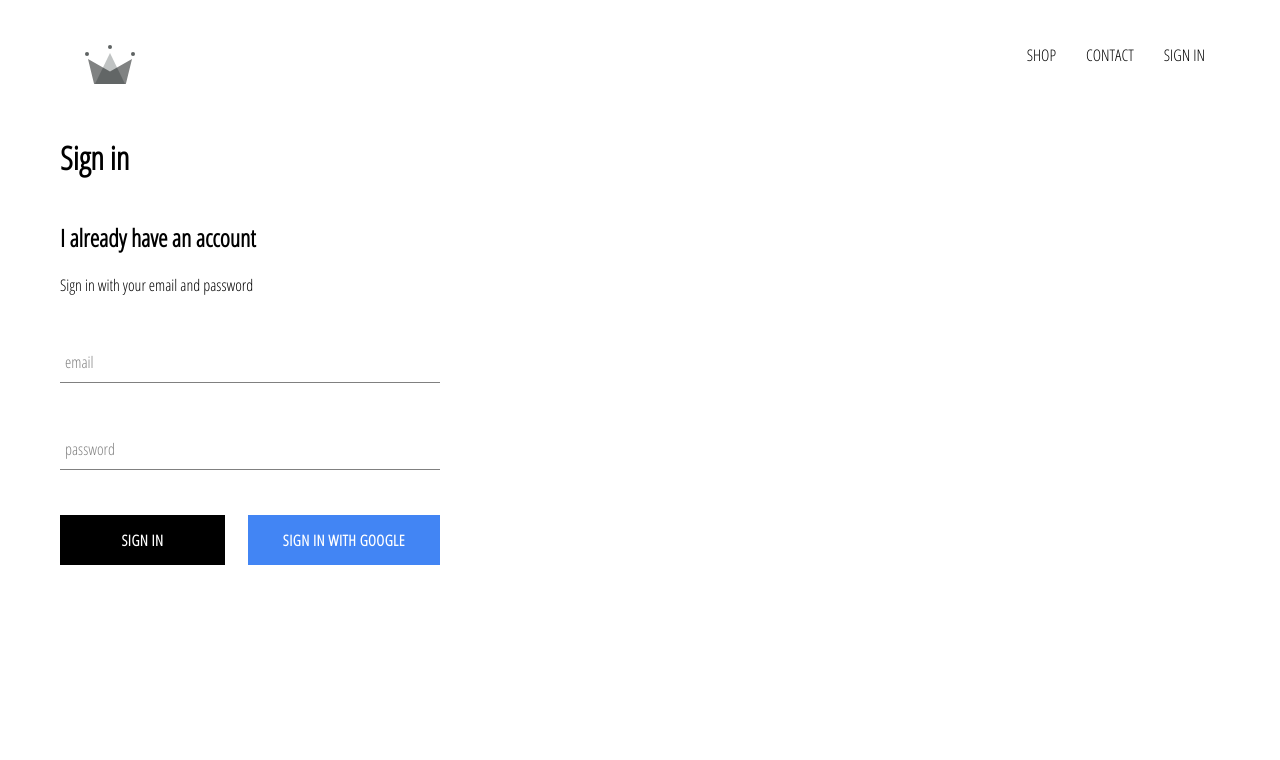
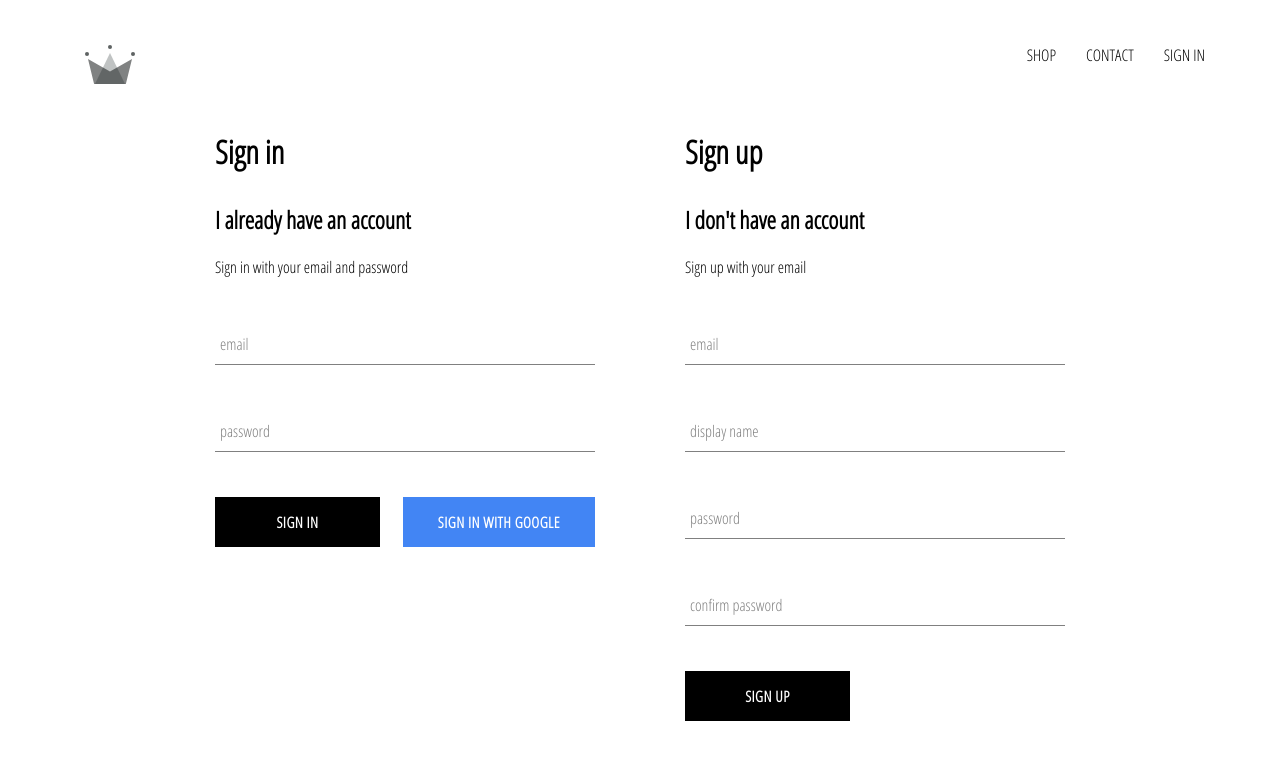
Before and after one commit to mrkov/E-commerce-Project, a React (Create React App) app: page /signIn in a window 1280 px wide. Shown: the top 760 px of the page. Built offline with nearby package versions, Linux system fonts and the light colour scheme; no server answers.

Commit message:
sign in and sign up functionalities FINISHED

```diff
--- a/src/App.js
+++ b/src/App.js
@@ -5,8 +5,7 @@
 import ShopPage from './pages/shop-page/ShopPage';
 import Header from './components/header/Header';
 import SignInAndSignUpPage from './pages/sign-in-and-sign-up-page/SignInAndSignUpPage';
-import {auth} from './firebase/firebase.utils'
-import CustomButton from './components/custom-button/CustomButton';
+import { auth, createUserProfileDocument } from './firebase/firebase.utils'
 
 
 export default class App extends Component {
@@ -21,10 +20,26 @@
   unsubscribeFromAuth = null;
 
   componentDidMount(){
-    this.unsubscribeFromAuth = auth.onAuthStateChanged(user => {
-      this.setState({ currentUser: user});
+    this.unsubscribeFromAuth = auth.onAuthStateChanged(async userAuth => {
+      if(userAuth) {
+        const userRef = await createUserProfileDocument(userAuth);
 
-      console.log(user)
+        userRef.onSnapshot(snapShot => {
+          this.setState({
+            currentUser: {
+              id: snapShot.id,
+              ...snapShot.data()
+            }
+          })
+        })
+      }else {
+        //this means user is null - same as: currentUser: null
+        this.setState({currentUser: userAuth})
+      }
+
+
+
+
     })
 
   }
--- a/src/components/sign-in/SignIn.js
+++ b/src/components/sign-in/SignIn.js
@@ -4,7 +4,7 @@
 import './sign-in.styles.scss'
 import CustomButton from '../custom-button/CustomButton';
 
-import { signInWtihGoogle } from '../../firebase/firebase.utils'
+import { auth, signInWtihGoogle } from '../../firebase/firebase.utils'
 
 export default class SignIn extends Component {
     constructor(props) {
@@ -16,9 +16,17 @@
         }
     }
 
-    handleSubmit = event => {
+    handleSubmit = async event => {
         event.preventDefault();
 
+        const {email, password } = this.state;
+
+        try {
+            await auth.signInWithEmailAndPassword(email, password)
+
+        }catch(error){
+            console.log('error signing in: ', error)
+        }
         this.setState({email: '', password: ''} )
     }
 
@@ -39,7 +47,7 @@
     render() {
         return (
             <div className='sign-in'>
-                <h1>Sign in</h1>
+                <h1 className='title'>Sign in</h1>
                 <h2>I already have an account</h2>
                 <span>Sign in with your email and password</span>
 
--- /dev/null
+++ b/src/components/sign-up/SignUp.js
@@ -0,0 +1,110 @@
+import React, { Component } from 'react'
+import FormInput from '../form-input/FormInput'
+import CustomButton from '../custom-button/CustomButton'
+
+import { auth, createUserProfileDocument } from '../../firebase/firebase.utils'
+
+import './sign-up.styles.scss'
+
+export default class SignUp extends Component {
+    constructor(props) {
+        super(props)
+
+        this.state = {
+            displayName: '',
+            email: '',
+            password: '',
+            confirmPassword: ''
+        }
+    }
+
+    handleSubmit = async (event) => {
+        event.preventDefault();
+
+        const {displayName, email, password, confirmPassword } = this.state;
+
+        if(password !== confirmPassword){
+            alert("passwords don't match")
+            return;
+        }
+
+        try {
+            const { user } = await auth.createUserWithEmailAndPassword(
+                email,
+                password
+            );
+
+            await createUserProfileDocument(user, { displayName });
+            this.setState({
+                displayName: '',
+                email: '',
+                password: '',
+                confirmPassword: ''
+            })
+        } catch (error) {
+            console.log('error creating user ',error)
+        }
+    }
+
+    handleChange = event => {
+        const { name, value } = event.target;
+
+        this.setState({[name]: value});
+
+    }
+
+    render() {
+
+        const {displayName, email, password, confirmPassword } = this.state;
+
+        return (
+            <div className='sign-up'>
+                <h1 className='title'>Sign up</h1>
+                <h2>I don't have an account</h2>
+                <span>Sign up with your email</span>
+
+                <form className='sign-up-form' onSubmit={this.handleSubmit}>
+                    <FormInput
+                        name='email'
+                        type='email'
+                        value={email}
+                        handleChange={this.handleChange}
+                        required={true}
+                        label='email'
+                    />
+
+                    <FormInput
+                        name='displayName'
+                        type='text'
+                        value={displayName}
+                        handleChange={this.handleChange}
+                        required={true}
+                        label='display name'
+                    />
+
+
+                    <FormInput
+                        name='password'
+                        type='password'
+                        value={password}
+                        handleChange={this.handleChange}
+                        required={true}
+                        label='password'
+                    />
+
+                    <FormInput
+                        name='confirmPassword'
+                        type='password'
+                        value={confirmPassword}
+                        handleChange={this.handleChange}
+                        required={true}
+                        label='confirm password'
+                    />
+                    <CustomButton type='submit'> Sign up </CustomButton>
+                </form>
+
+
+            </div>
+        )
+    }
+}
--- /dev/null
+++ b/src/components/sign-up/sign-up.styles.scss
@@ -0,0 +1,9 @@
+.sign-up {
+  display: flex;
+  flex-direction: column;
+  width: 380px;
+
+  .title {
+    margin: 10px 0;
+  }
+}
--- a/src/firebase/firebase.utils.js
+++ b/src/firebase/firebase.utils.js
@@ -14,6 +14,32 @@
     measurementId: "G-8GYJ8QPE07"
   }
 
+  export const createUserProfileDocument = async (userAuth, additionalData) => {
+      if(!userAuth) return;
+
+      const userRef = firestore.doc(`users/${userAuth.uid}`);
+      const snapShot = await userRef.get();
+
+      if(!snapShot.exists) {
+          const { displayName, email } = userAuth;
+          const createdAt = new Date();
+
+          try {
+            await userRef.set({
+                displayName,
+                email,
+                createdAt,
+                ...additionalData
+            })
+          } catch (error) {
+              console.log('error creating user', error)
+          }
+      }
+
+      return userRef;
+
+  }
+
   firebase.initializeApp(config);
 
   export const auth = firebase.auth();
--- a/src/pages/sign-in-and-sign-up-page/SignInAndSignUpPage.js
+++ b/src/pages/sign-in-and-sign-up-page/SignInAndSignUpPage.js
@@ -2,11 +2,15 @@
 
 
 import SignIn from '../../components/sign-in/SignIn'
+import SignUp from '../../components/sign-up/SignUp'
+
+import './sign-up-and-sign-in.styles.scss'
 
 export default function SignInAndSignUpPage() {
     return (
-        <div>
+        <div className='sign-up-and-sign-in'>
             <SignIn />
+            <SignUp />
         </div>
     )
 }
--- /dev/null
+++ b/src/pages/sign-in-and-sign-up-page/sign-up-and-sign-in.styles.scss
@@ -0,0 +1,6 @@
+.sign-up-and-sign-in {
+    width: 850px;
+    display: flex;
+    justify-content: space-between;
+    margin: 30px auto;
+}
```
